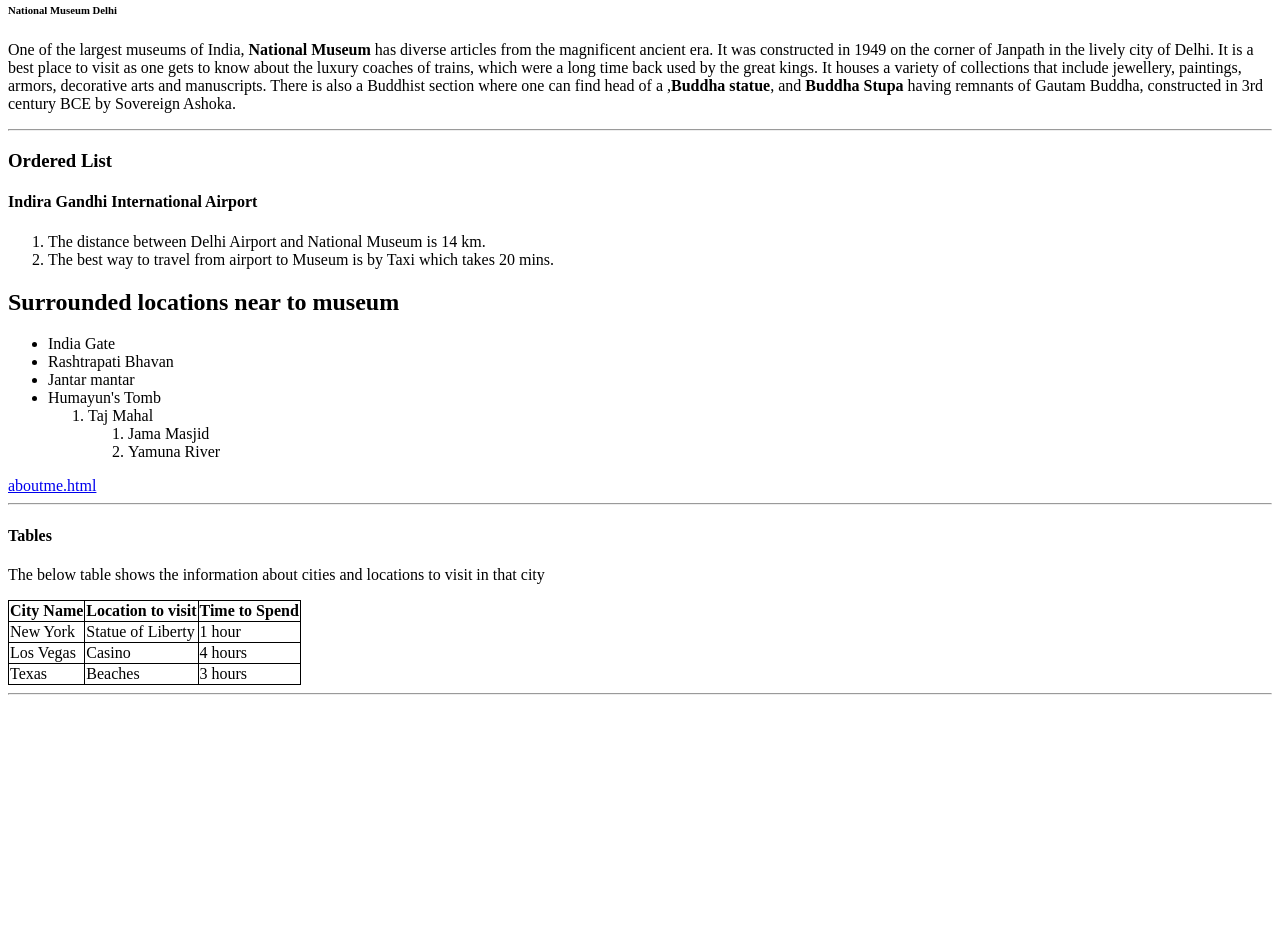
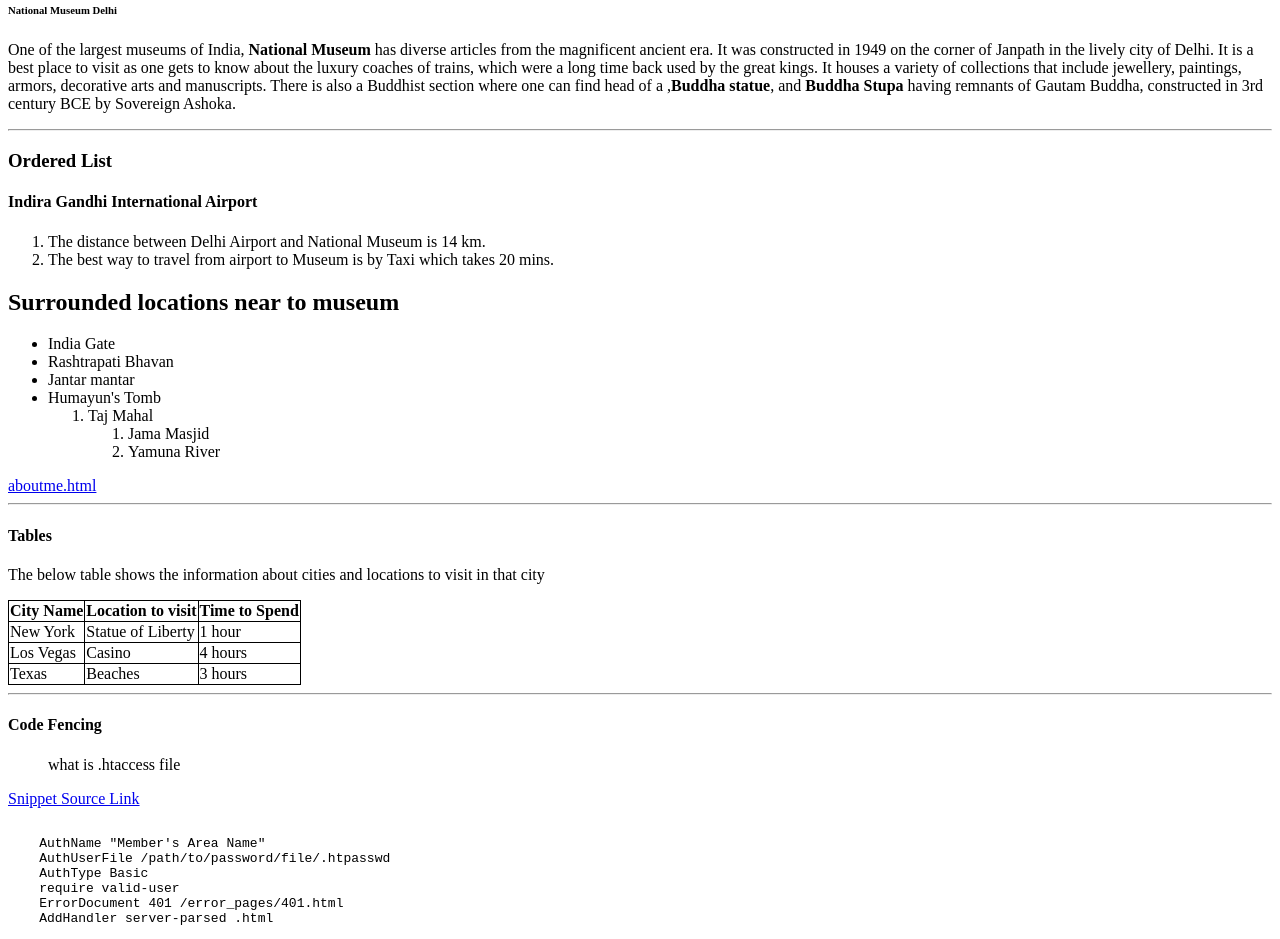
Before and after one commit to 44-563-Web-Apps-F22/44563-webapps-assignment-3-ikunugu, a plain HTML site: page index.html in a window 1280 px wide. Shown: the part 79-1018 px from the top of the page. Before the commit the page ends 800 px from the top, so only its background shows below. Drawn offline with Linux system fonts and the light colour scheme.

Commit message:
added code fencing

```diff
--- a/index.html
+++ b/index.html
@@ -67,6 +67,19 @@
     </tr>
 </table>
 <hr></hr>
+<h4>Code Fencing</h4>
+<blockquote cite="https://stackoverflow.com/questions/13170819/what-is-htaccess-file">what is .htaccess file</blockquote>
+
+<a href="https://stackoverflow.com/q/13170819">Snippet Source Link</a>
+
+<pre>
+    AuthName "Member's Area Name"
+    AuthUserFile /path/to/password/file/.htpasswd
+    AuthType Basic
+    require valid-user
+    ErrorDocument 401 /error_pages/401.html
+    AddHandler server-parsed .html
+</pre>
 
 </body>
 </html>
```
